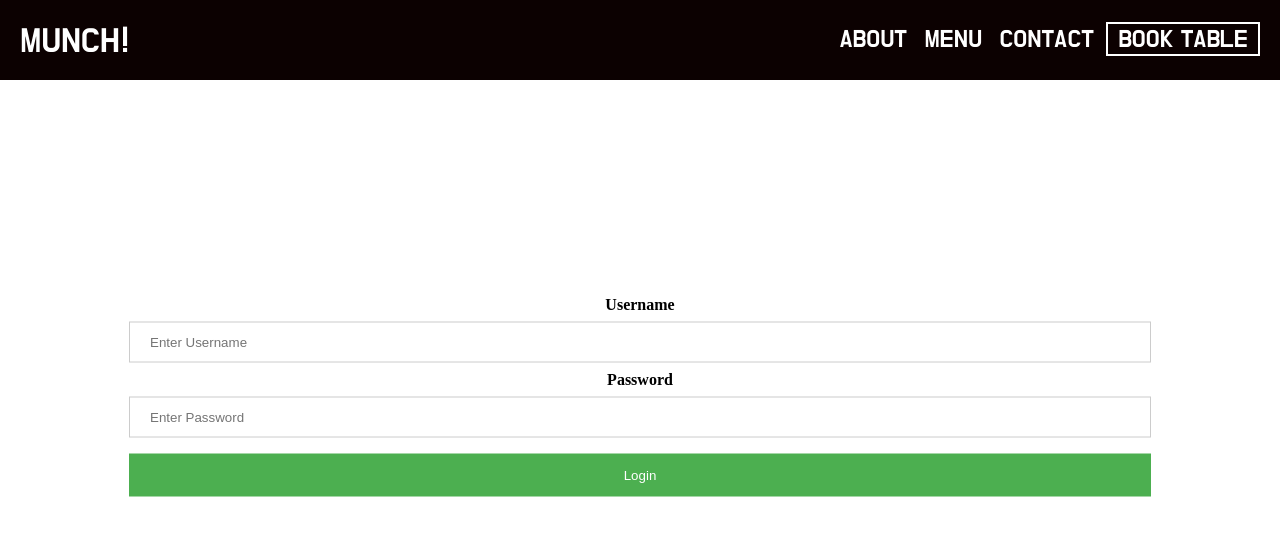
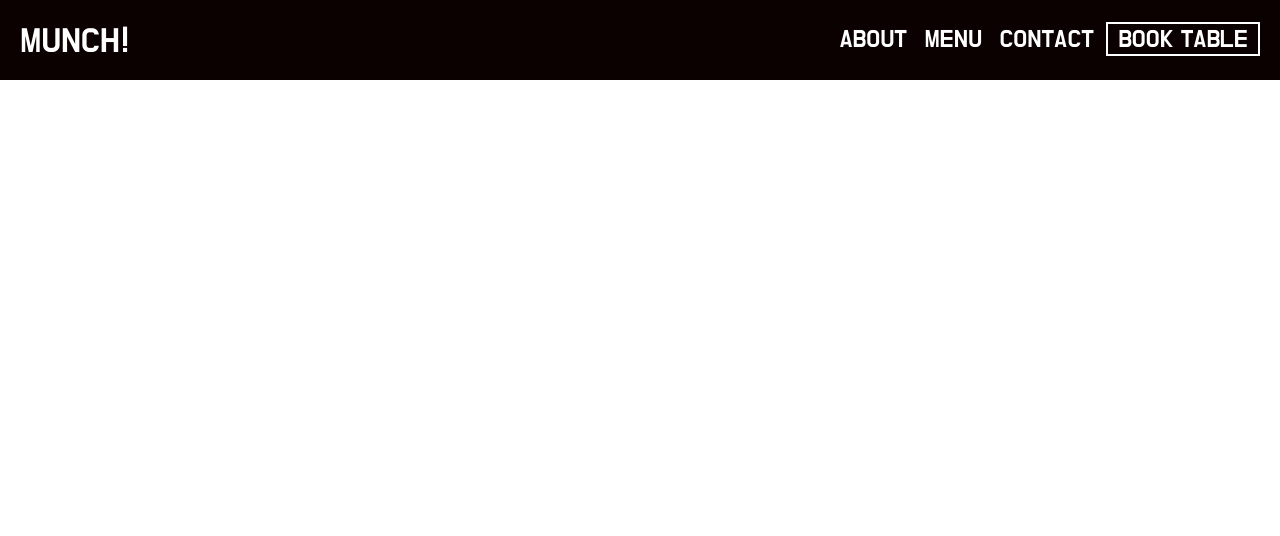
Before and after one commit to annuc1s/ms3_munch_dataCentricDevelopment, a Flask app: page /sign_in in a window 1280 px wide. Shown: the top 536 px of the page. Run offline with Flask 2, Linux system fonts and the light colour scheme; some libraries are stand-ins or nearby versions.

Commit message:
cleared sign-in.html

```diff
--- a/static/css/style.css
+++ b/static/css/style.css
@@ -279,70 +279,6 @@ input#lname {
 /*---------------sign-in.html */
 /*---------------background-colour*/
 
-.background-colour{
-    background-color:   rgb(36, 32, 32);
-    height: 600px;
-}
-.sign-in-container{
-    border: 1.5px solid white;
-    height: ;
-    width: 80%;
-    top: 50%;
-    left: 50%;
-    transform: translate(-50%, -50%);
-    position: absolute;
-
-}
-
-form {border: 3px solid #f1f1f1;}
-
-input[type=text], input[type=password] {
-  width: 100%;
-  padding: 12px 20px;
-  margin: 8px 0;
-  display: inline-block;
-  border: 1px solid #ccc;
-  box-sizing: border-box;
-}
-
-button {
-  background-color: #4CAF50;
-  color: white;
-  padding: 14px 20px;
-  margin: 8px 0;
-  border: none;
-  cursor: pointer;
-  width: 100%;
-}
-
-button:hover {
-  opacity: 0.8;
-}
-
-.cancelbtn {
-  width: auto;
-  padding: 10px 18px;
-  background-color: #f44336;
-}
-
-.imgcontainer {
-  text-align: center;
-  margin: 24px 0 12px 0;
-}
-
-img.avatar {
-  width: 40%;
-  border-radius: 50%;
-}
-
-.container {
-  padding: 16px;
-}
-
-span.psw {
-  float: right;
-  padding-top: 16px;
-}
 /*---------------------Responsive Sizing*/
 
 @media screen and (max-width: 900px){
--- a/templates/sign-in.html
+++ b/templates/sign-in.html
@@ -1,18 +1,4 @@
 {% extends 'base.html' %}
 {% block content %}
 
-
-<form action="/action_page.php" method="post">
-
-  <div class="sign-in-container">
-    <label for="uname"><b>Username</b></label>
-    <input type="text" placeholder="Enter Username" name="uname" required>
-
-    <label for="psw"><b>Password</b></label>
-    <input type="password" placeholder="Enter Password" name="psw" required>
-
-    <button type="submit">Login</button>
-  </div>
-</form>
-
 {% endblock %}
```
